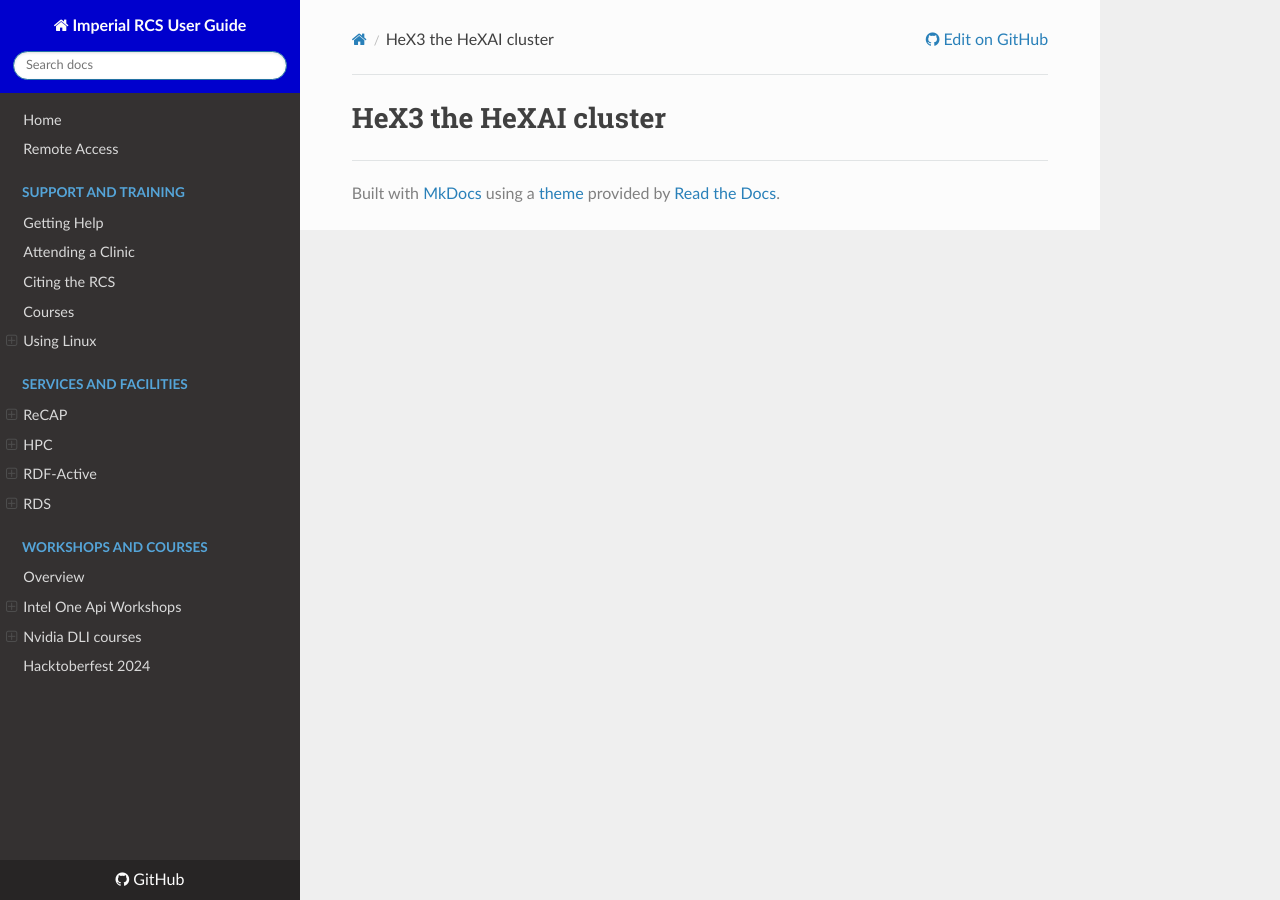
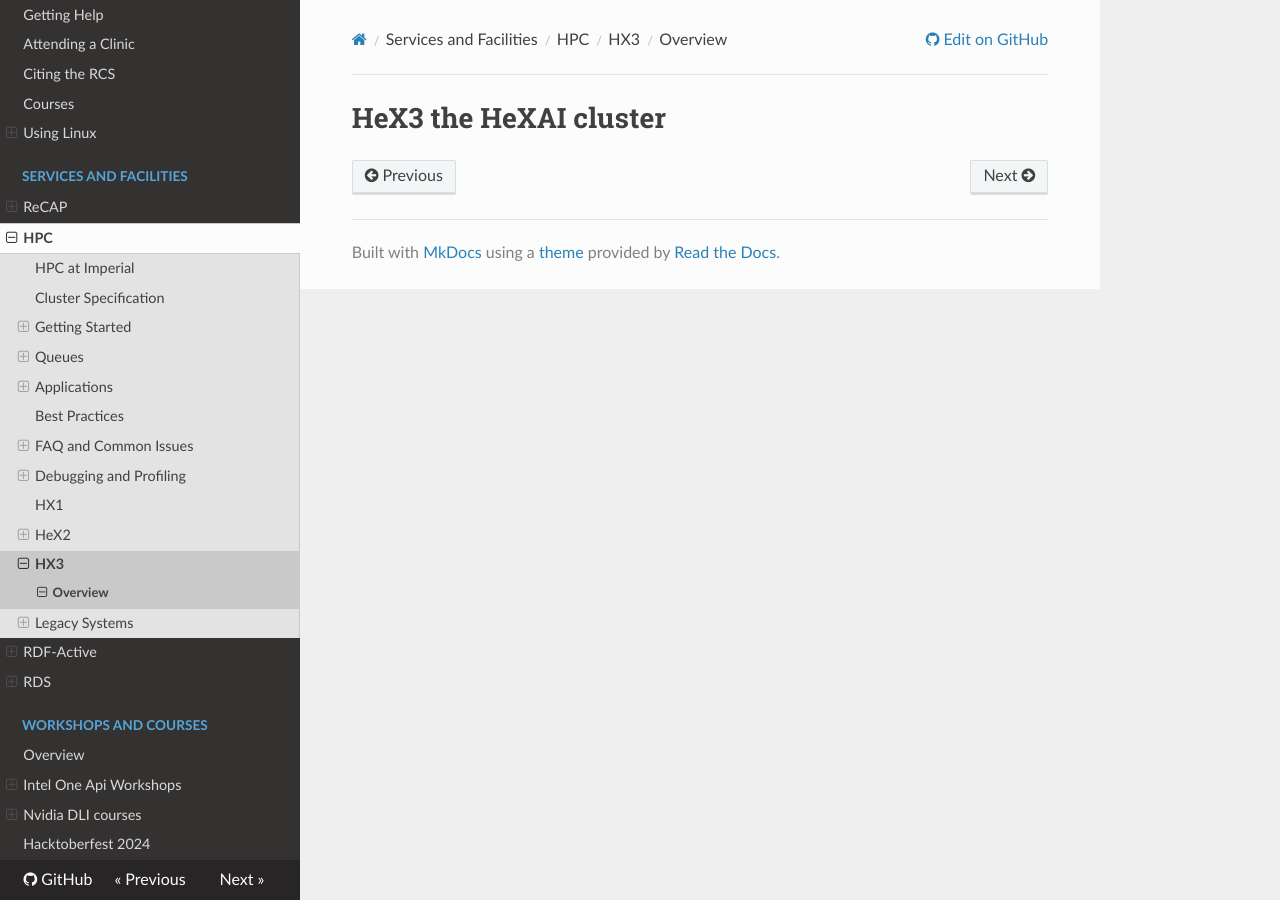
Before and after one commit to ImperialCollegeLondon/icl-rcs-user-guide, an MkDocs documentation site: the page built from docs/hpc/hx3/index.md, in a window 1280 px wide. Built offline with MkDocs 1.6.1, drawn with Linux system fonts in a browser that asks for light colours; nearby versions of some CDN libraries.

Commit message:
Created blank hex3 landing page

```diff
--- a/mkdocs.yml
+++ b/mkdocs.yml
@@ -129,6 +129,8 @@ nav:
           - Software: hpc/hx2/software.md
           - Storage: hpc/hx2/storage.md
           - Common Issues and FAQ: hpc/hx2/faq.md
+        - HX3:
+          - Overview: hpc/hx3/index.md
         - Legacy Systems:
           - CX3 Legacy: hpc/legacy-systems/cx3-legacy.md
       - RDF-Active:
```
Also changed, not shown: docs/hpc/hx3/index.md (renamed from docs/hpc/hex3/index.md).
